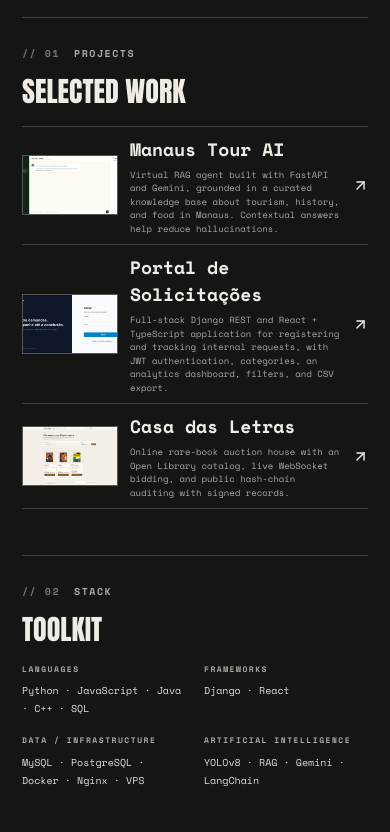
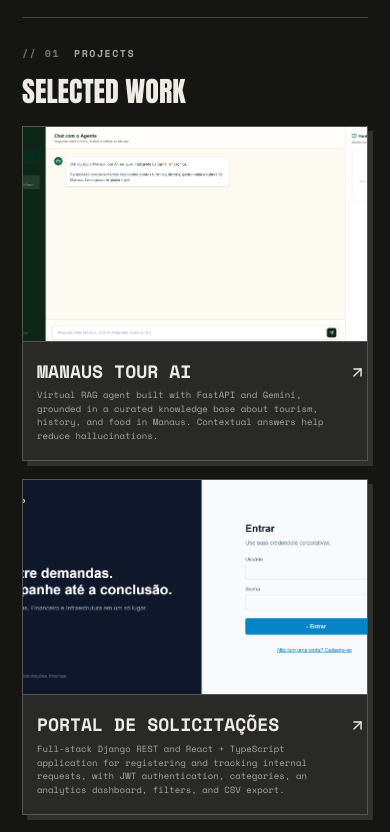
Before and after one commit to Coutfernandes/portfolio2026, a React (Vite) app: page / in a window 390 px wide. Shown: the part 2140-2972 px from the top of the page. Built offline with nearby package versions, Linux system fonts and the light colour scheme.

Commit message:
Remove project image zoom

```diff
--- a/src/index.css
+++ b/src/index.css
@@ -126,19 +126,18 @@ h1, h2, h3, p, figure { margin: 0; }
 .stack-groups { display: grid; gap: 20px; }
 .stack-groups h3 { margin-bottom: 7px; color: #aaa89f; font-size: 8px; }
 .stack-groups p { color: #e0ded6; font-size: 11px; line-height: 1.8; }
-.project-list { margin: 0; padding: 0; list-style: none; }
-.project-list li { border-top: 1px solid #44453f; }
-.project-list li:last-child { border-bottom: 1px solid #44453f; }
-.project-list a { min-height: 112px; display: grid; grid-template-columns: 150px minmax(0,1fr) 18px; align-items: center; gap: 16px; }
+.project-list { margin: 0; padding: 0; display: grid; grid-template-columns: repeat(3, minmax(0, 1fr)); gap: 18px; list-style: none; }
+.project-list li { min-width: 0; }
+.project-list a { height: 100%; min-height: 280px; display: grid; grid-template-columns: 1fr 18px; grid-template-rows: auto 1fr; align-items: start; gap: 12px; padding-bottom: 18px; border: 1px solid #55564f; background: var(--ink-soft); box-shadow: 5px 5px 0 #30312d; }
 .project-list a:hover strong { text-decoration: underline; text-underline-offset: 3px; }
-.project-list__image { position: relative; width: 150px; aspect-ratio: 16 / 10; overflow: hidden; border: 1px solid #55564f; background: #30312d; }
-.project-list__image img { position: relative; z-index: 1; width: 100%; height: 100%; display: block; object-fit: cover; transition: transform 350ms ease; }
+.project-list__image { position: relative; grid-column: 1 / -1; width: 100%; aspect-ratio: 16 / 10; overflow: hidden; border-bottom: 1px solid #55564f; background: #30312d; }
+.project-list__image img { position: relative; z-index: 1; width: 100%; height: 100%; display: block; object-fit: cover; }
 .project-list__image > span { position: absolute; inset: 0; display: grid; place-items: center; color: #d4d2c9; font-family: var(--font-display); font-size: 28px; }
-.project-list a:hover .project-list__image img { transform: scale(1.04); }
 .project-list__number { display: none; }
-.project-list__text { min-width: 0; display: grid; gap: 5px; }
-.project-list__text strong { font-size: 11px; font-weight: 700; }
+.project-list__text { min-width: 0; padding: 7px 0 0 14px; display: grid; gap: 7px; }
+.project-list__text strong { font-family: var(--font-mono); font-size: 16px; line-height: 1.15; font-weight: 700; text-transform: uppercase; }
 .project-list__text small { color: #aaa89f; font-size: 9px; line-height: 1.5; }
+.project-list a > svg { margin-top: 10px; }
 .experience-entry { margin-bottom: 21px; }
 .experience-entry > span { color: #aaa89f; font-size: 8px; }
 .experience-entry h3 { margin-top: 7px; font-size: 11px; line-height: 1.5; }
@@ -216,9 +215,10 @@ h1, h2, h3, p, figure { margin: 0; }
   .footer-column__title { margin: 16px 0 21px; font-size: 28px; }
   .stack-groups { grid-template-columns: 1fr 1fr; column-gap: 18px; row-gap: 17px; }
   .stack-groups p { font-size: 10px; }
-  .project-list a { min-height: 86px; grid-template-columns: 96px minmax(0,1fr) 16px; gap: 12px; padding: 9px 0; }
-  .project-list__image { width: 96px; }
+  .project-list { grid-template-columns: 1fr; gap: 18px; }
+  .project-list a { min-height: 0; grid-template-columns: 1fr 18px; }
   .project-list__text strong { font-size: 18px; }
+  .project-list__image { width: 100%; }
   .contact-block { margin-top: 56px; padding: 27px 0; align-items: flex-start; flex-direction: column; gap: 22px; }
   .contact-block h2 { max-width: 430px; font-size: 43px; }
   .contact-block__button { min-height: 44px; }
```
